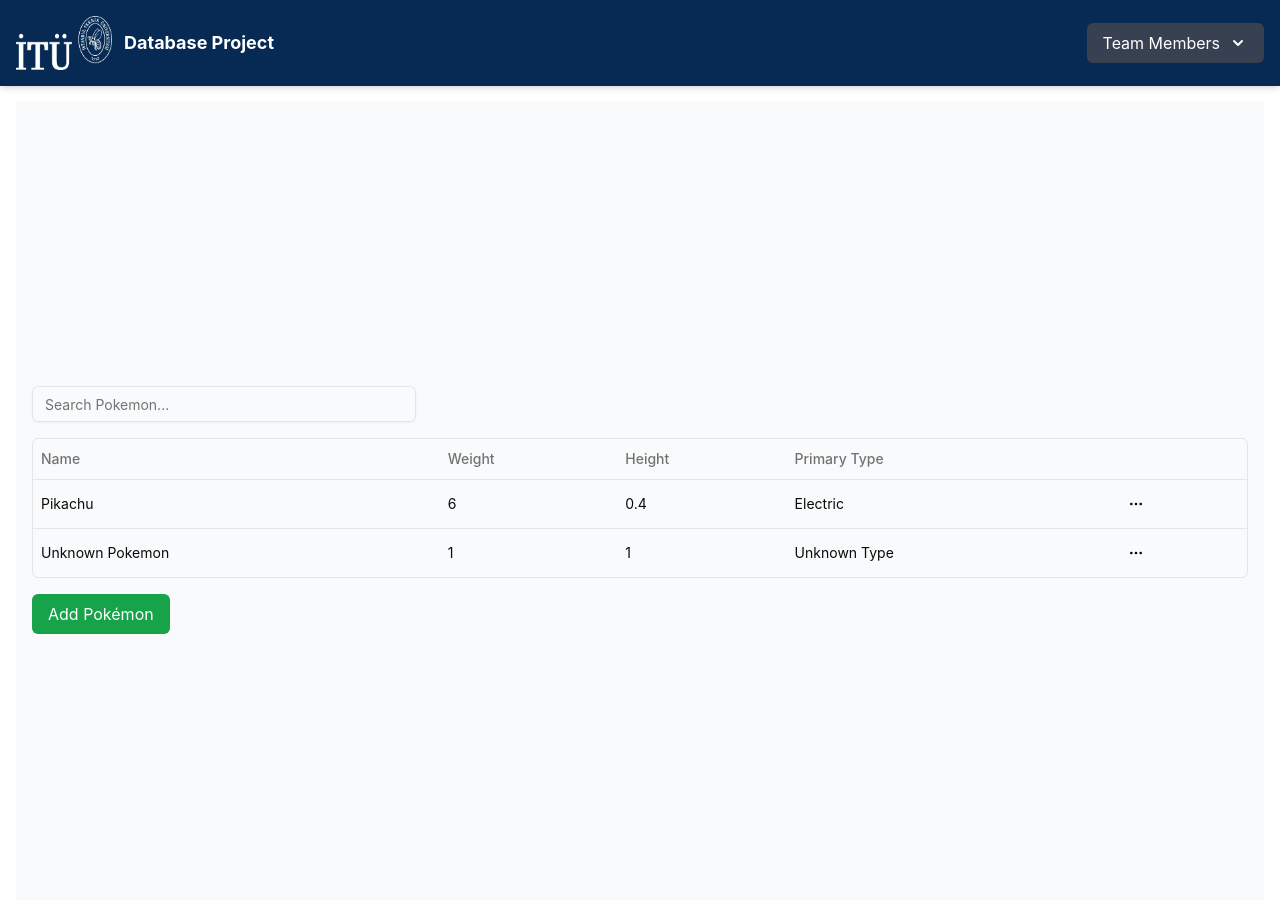
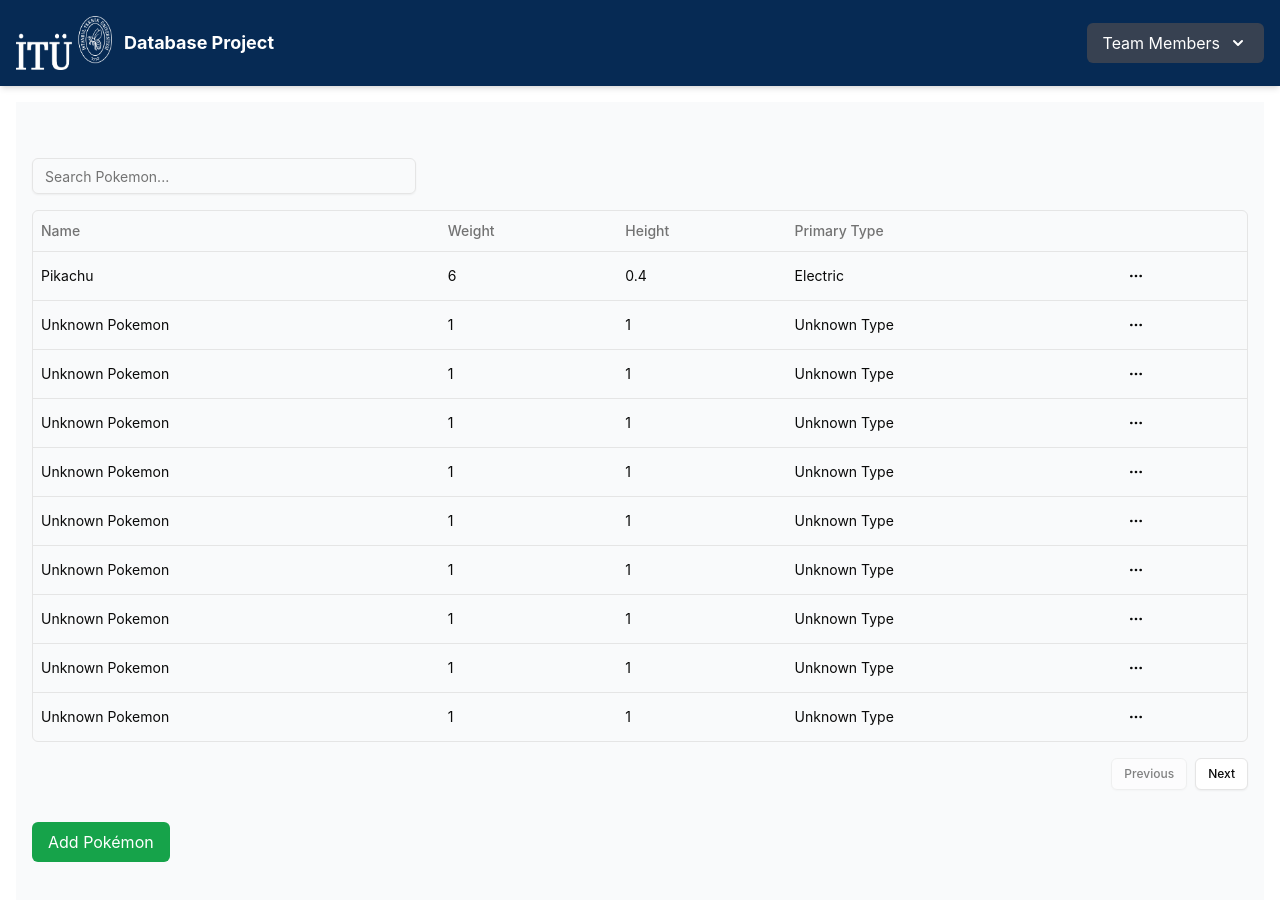
Before and after one commit to Utkub24/itu-database-blg317-project, a React (Vite) app in the folder frontend/: page / in a window 1280 px wide. Shown: the top 900 px of the page. Built offline with nearby package versions, Linux system fonts and the light colour scheme.

Commit message:
feat(frontend): table pagination

```diff
--- a/frontend/src/App.tsx
+++ b/frontend/src/App.tsx
@@ -27,7 +27,61 @@
     [new AbilityDto(1, "Static"), new AbilityDto(2, "Lightning Rod")]
   );
 
-  const [pokemonData, setPokemonData] = useState<PokemonDto[]>([examplePokemon, new PokemonDto()])
+  const [pokemonData, setPokemonData] = useState<PokemonDto[]>([
+    examplePokemon,
+    new PokemonDto(),
+    new PokemonDto(),
+    new PokemonDto(),
+    new PokemonDto(),
+    new PokemonDto(),
+    new PokemonDto(),
+    new PokemonDto(),
+    new PokemonDto(),
+    new PokemonDto(),
+    new PokemonDto(),
+    new PokemonDto(),
+    new PokemonDto(),
+    new PokemonDto(),
+    new PokemonDto(),
+    new PokemonDto(),
+    new PokemonDto(),
+    new PokemonDto(),
+    new PokemonDto(),
+    new PokemonDto(),
+    new PokemonDto(),
+    new PokemonDto(),
+    new PokemonDto(),
+    new PokemonDto(),
+    new PokemonDto(),
+    new PokemonDto(),
+    new PokemonDto(),
+    new PokemonDto(),
+    new PokemonDto(),
+    new PokemonDto(),
+    new PokemonDto(),
+    new PokemonDto(),
+    new PokemonDto(),
+    new PokemonDto(),
+    new PokemonDto(),
+    new PokemonDto(),
+    new PokemonDto(),
+    new PokemonDto(),
+    new PokemonDto(),
+    new PokemonDto(),
+    new PokemonDto(),
+    new PokemonDto(),
+    new PokemonDto(),
+    new PokemonDto(),
+    new PokemonDto(),
+    new PokemonDto(),
+    new PokemonDto(),
+    new PokemonDto(),
+    new PokemonDto(),
+    new PokemonDto(),
+    new PokemonDto(),
+    new PokemonDto(),
+    new PokemonDto(),
+  ])
   const [isCreateModalOpen, setIsCreateModalOpen] = useState(false);
 
   const [abilitiesList, setAbilitiesList] = useState<AbilityDto[]>([
--- a/frontend/src/lib/pokemon-table/data-table.tsx
+++ b/frontend/src/lib/pokemon-table/data-table.tsx
@@ -8,6 +8,7 @@
   flexRender,
   getCoreRowModel,
   useReactTable,
+  getPaginationRowModel,
   getFilteredRowModel,
 } from "@tanstack/react-table"
 
@@ -20,6 +21,7 @@
   TableRow,
 } from "@/components/ui/table"
 
+import { Button } from '@/components/ui/button'
 import { Input } from '@/components/ui/input'
 
 interface DataTableProps<TData, TValue> {
@@ -39,6 +41,7 @@
     data,
     columns,
     getCoreRowModel: getCoreRowModel(),
+    getPaginationRowModel: getPaginationRowModel(),
     onColumnFiltersChange: setColumnFilters,
     getFilteredRowModel: getFilteredRowModel(),
     meta: {
@@ -105,6 +108,24 @@
           </TableBody>
         </Table>
       </div>
+      <div className="flex items-center justify-end space-x-2 py-4">
+        <Button
+          variant="outline"
+          size="sm"
+          onClick={() => table.previousPage()}
+          disabled={!table.getCanPreviousPage()}
+        >
+          Previous
+        </Button>
+        <Button
+          variant="outline"
+          size="sm"
+          onClick={() => table.nextPage()}
+          disabled={!table.getCanNextPage()}
+        >
+          Next
+        </Button>
+      </div>
     </div>
   );
 }
```
